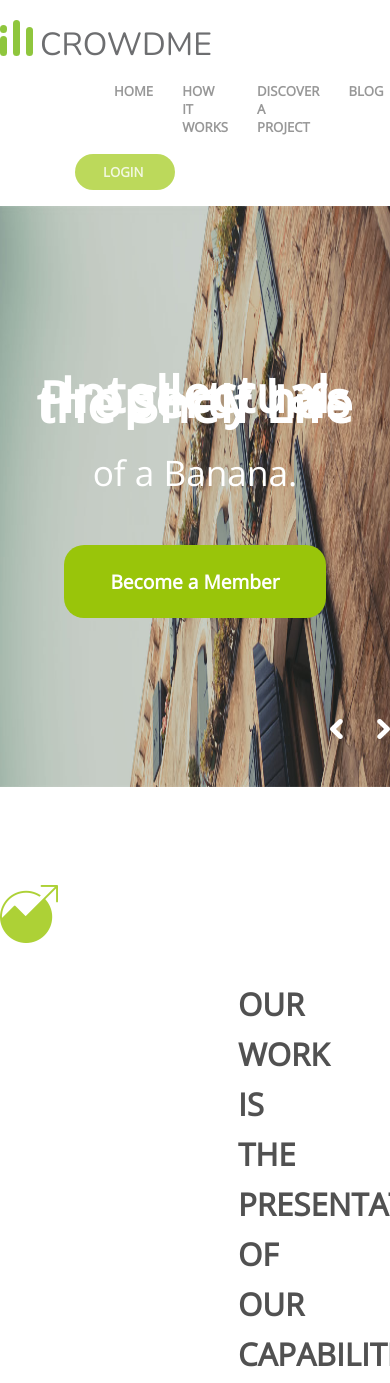
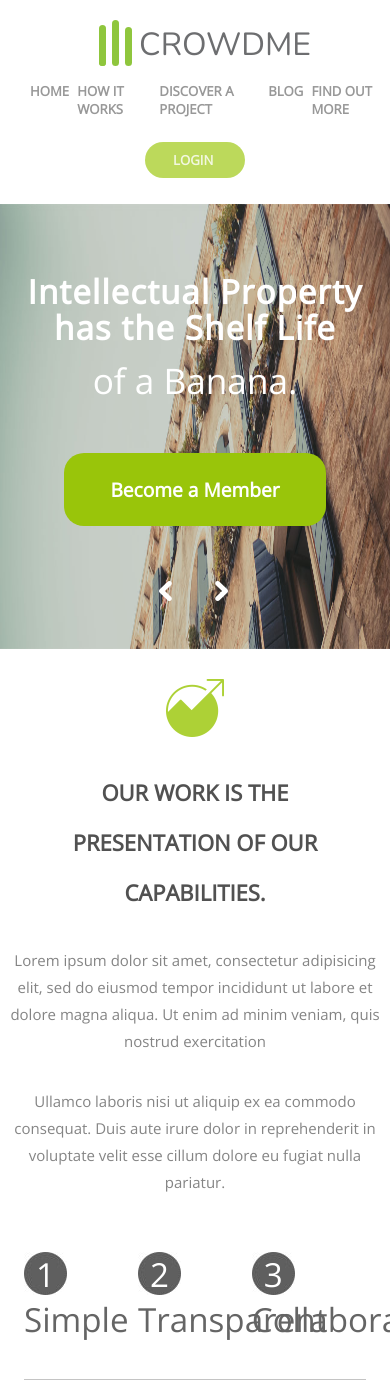
Before and after one commit to valandersi/Crowdme, a plain HTML site: page index.html in a window 390 px wide. Shown: the top 1383 px of the page. Drawn offline with nearby package versions, Linux system fonts and the light colour scheme.

Commit message:
2 секции адаптивные

```diff
--- a/css/style.css
+++ b/css/style.css
@@ -192,12 +192,12 @@ button.banner {
 }
 
 a.banner_next {
-    margin: 2px 0 44px 30px;
+    margin: 0 0 44px 30px;
     display: inline-block
 }
 
 .circle_img {
-    margin: 98px 449px 0 auto
+    margin: 30px auto;
 }
 
 .presentation {
@@ -338,7 +338,7 @@ p.find {
 
 .find_images {
     float: left;
-    padding: 80px 47px 112px 0
+    padding: 80px 47px 112px 10px;
 }
 
 .colum_right img.find_images {
@@ -663,3 +663,179 @@ footer hr {
     text-align: center;
     padding: 3px
 }
+
+@media screen and (max-width:1050px) {
+    .logo {
+        margin-left: 20px
+    }
+
+    .menu {
+        margin: 2px 0 0 60px;
+    }
+
+    a.banner_next {
+        margin: 0 30px 44px 30px;
+    }
+
+    .privilege {
+        padding: 0 24px 0 24px;
+    }
+}
+
+@media screen and (max-width:1035px) {
+    .options {
+        display: flex;
+    }
+
+    .privilege {
+        margin-top: 53px;
+    }
+
+    .presentation_desc {
+        margin-bottom: 68px;
+    }
+
+    .circle_img {
+        margin: 30px auto 30px;
+    }
+
+    .sponsors {
+        display: none;
+    }
+
+    footer hr {
+        margin-top: 44px;
+    }
+}
+
+@media screen and (max-width:1005px) {
+    .menu {
+        margin: 2px 0 0 30px;
+    }
+
+    .presentation {
+        margin-top: 27px;
+        font-size: 28px;
+    }
+
+    .grb {
+        top: 156px;
+        left: 123px;
+    }
+}
+
+@media screen and (max-width:980px) {
+    .logo {
+        display: flex;
+        justify-content: center;
+    }
+
+    .menu {
+        display: flex;
+        justify-content: center;
+        float: none;
+
+    }
+
+    .login {
+        display: block;
+        margin: 10px auto;
+        float: none;
+    }
+
+
+}
+
+@media screen and (max-width:950px) {
+    h1.banner {
+        line-height: 1.1;
+        padding: 10px 20px;
+        margin-top: 90px;
+    }
+
+    .presentation {
+        padding: 0 200px;
+
+    }
+
+    button.proposal {
+        margin: -22px 0 30px 19px;
+    }
+
+    .grb {
+        top: 148px;
+        left: 95px;
+    }
+
+    img.bar,
+    img.progress {
+        height: 32px;
+    }
+
+    span.banner {
+        margin-top: -28px;
+    }
+}
+
+@media screen and (max-width:870px) {
+
+    .presentation {
+        padding: 0 100px;
+
+    }
+
+    p.presentation {
+        font-size: 17px;
+    }
+}
+
+@media screen and (max-width:760px) {
+    h1.banner {
+        font-size: 33px;
+        margin-top: 60px;
+    }
+
+    .banner_nav {
+        display: flex;
+        justify-content: center;
+        float: none;
+    }
+
+    a.banner_next {
+        margin: 0 4px 44px 43px;
+    }
+
+    button.banner {
+        margin: 30px auto 55px;
+    }
+
+    .presentation {
+        font-size: 24px;
+        padding: 0 50px;
+    }
+}
+
+@media screen and (max-width:590px) {
+    .menu li {
+        padding-left: 17px;
+    }
+
+    .menu li:first-child {
+        padding-left: 0;
+    }
+
+    p.presentation {
+        font-size: 15px;
+    }
+
+}
+
+@media screen and (max-width:520px) {
+    .menu li {
+        padding-left: 8px;
+    }
+
+    .presentation {
+        font-size: 22px;
+    }
+}
```
